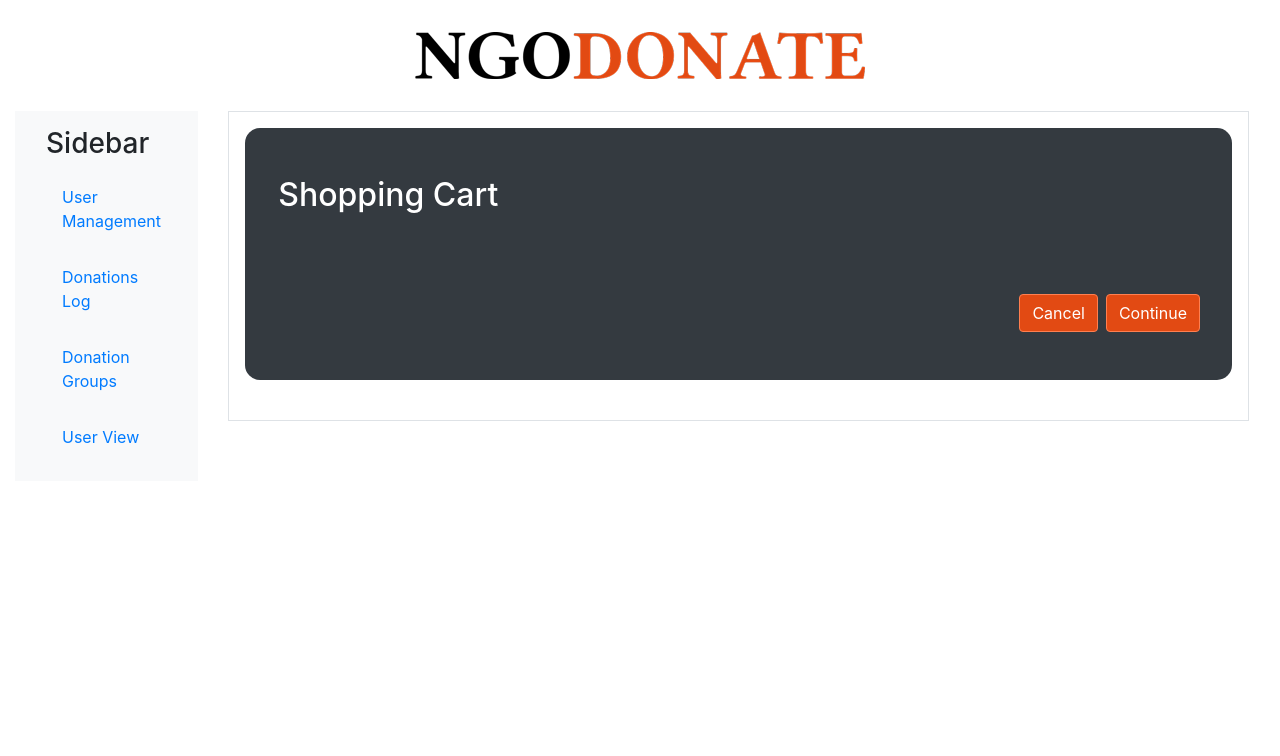
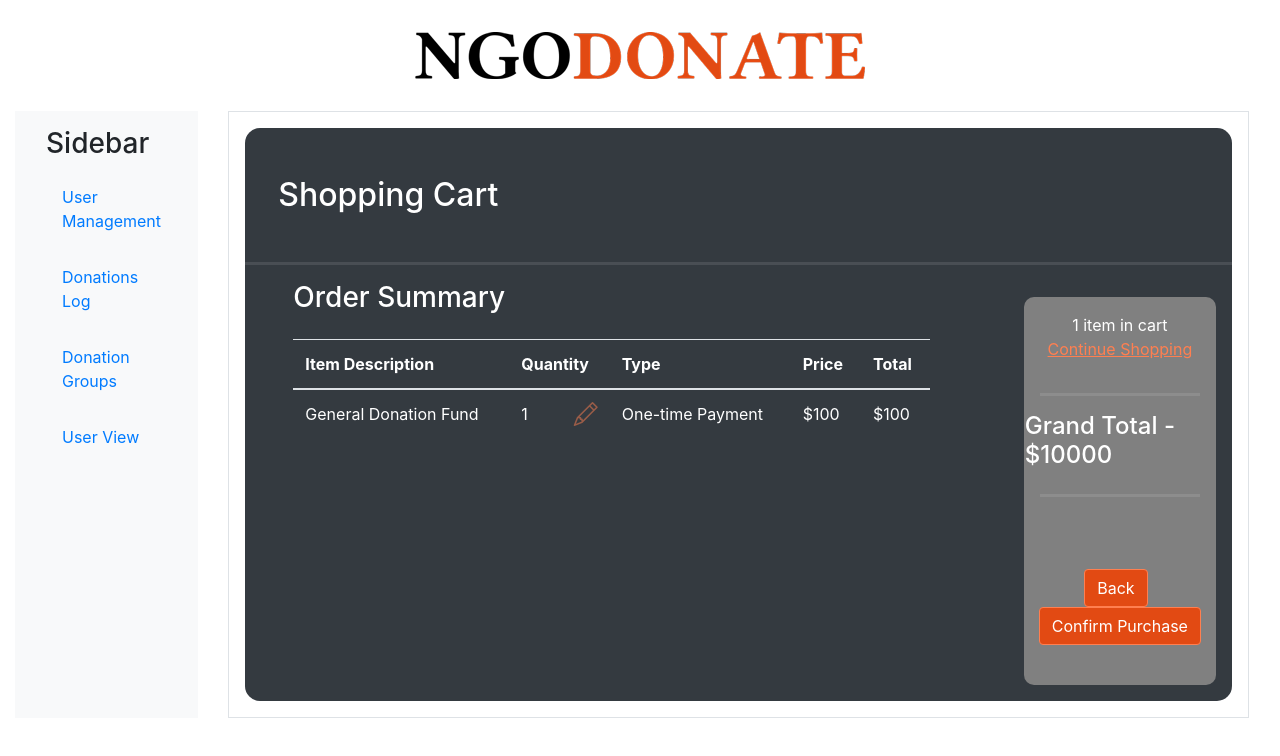
Before and after one commit to loganrennick/ngodonate, an Angular app: page /shopping-cart in a window 1280 px wide. Shown: the top 756 px of the page. Built offline with nearby package versions, Linux system fonts and the light colour scheme.

Commit message:
added shopping cart view

```diff
--- a/src/app/donation-start/donation-start.component.html
+++ b/src/app/donation-start/donation-start.component.html
@@ -5,7 +5,6 @@
             <p>Please select the NGO you wish to donate to.</p>
         </div>
         <div class="card-deck">
-            <!-- @foreach (var service in Model) -->
             <div class="d-flex flex-wrap" *ngFor="let group of groups; index as i">
                 <button type="button" class="btn btn-outline-dark m-3" (click)="onClick()">{{group.Name}}</button>
             </div>
--- a/src/app/donation-type-management/donation-type-management.component.html
+++ b/src/app/donation-type-management/donation-type-management.component.html
@@ -40,7 +40,7 @@
                 <div class="card-footer">
                     <div class="d-flex justify-content-center align-items-center h-100">
                         <button type="button" class="btn btn-primary mr-3 btn-card" *ngIf="!edit[i]"
-                            (click)="onClick(i, group.Name)" [disabled]="editing">Edit</button>
+                            (click)="startEdit(i, group.Name)" [disabled]="editing">Edit</button>
                         <button type="button" class="btn btn-primary mr-3 btn-card" *ngIf="edit[i]"
                             (click)="updateGroup(i, group._id)">Done</button>
                         <button type="button" class="btn btn-danger btn-card" [disabled]="editing"
--- a/src/app/donation-type-management/donation-type-management.component.ts
+++ b/src/app/donation-type-management/donation-type-management.component.ts
@@ -10,13 +10,11 @@ import { BsModalService } from 'ngx-bootstrap/modal';
 })
 export class DonationTypeManagementComponent implements OnInit {
 
-  public groups: any;
-  public edit: boolean[] = [];
-  public editing: boolean = false;
-  public userInput: string = "";
-  public isPopupVisible: boolean = false;
+  public groups: any; // DonationType[]
+  public edit: boolean[] = []; // status of each donation type - are they being edited?
+  public editing: boolean = false; // is a donation type being edited
   groupModel = new DonationType();
-  group: any;
+  group: any; // DonationType
   errorMsg: any;
   modalRef: any;
 
@@ -78,17 +76,6 @@ export class DonationTypeManagementComponent implements OnInit {
     }
   }
 
-
-  onClickSubmit(i: number, ngo: string) {
-    if (this.edit[i])
-      this.edit[i] = false;
-    else
-      this.edit[i] = true;
-    this.groups[i].Name = ngo;
-    this.editing = false;
-  }
-
-
   updateGroup(i: number, id: any) {
     if (this.edit[i])
       this.edit[i] = false;
@@ -110,7 +97,7 @@ export class DonationTypeManagementComponent implements OnInit {
     )
   }
 
-  onClick(i: number, name: string) {
+  startEdit(i: number, name: string) {
     if (this.edit[i])
       this.edit[i] = false;
     else
@@ -119,5 +106,4 @@ export class DonationTypeManagementComponent implements OnInit {
     this.editing = true;
   }
 
-
 }
--- a/src/app/shopping-cart/shopping-cart.component.css
+++ b/src/app/shopping-cart/shopping-cart.component.css
@@ -5,3 +5,13 @@
 .btn-orange:hover,  .btn-orange:active, .btn-orange:visited  {
     background-color: rgb(187, 58, 11) !important;
 }
+hr {
+    border-top: 3px solid rgb(255 255 255 / 10%);
+}
+a {
+    color: coral !important;
+}
+.edit {
+    text-shadow: none !important;
+    color: coral;
+}
--- a/src/app/shopping-cart/shopping-cart.component.html
+++ b/src/app/shopping-cart/shopping-cart.component.html
@@ -1,11 +1,75 @@
 <div class="p-3 border mr-3">
     <div style="background-color: #343a40; color: white; border-radius: 15px;">
-        <div class="row pb-5">
+        <div class="row pb-4">
             <h2 class="pl-5 pt-5">Shopping Cart</h2>
         </div>
-        <div class="my-4 pb-5 row mr-4 d-flex flex-row-reverse">
-            <div class="btn btn-secondary btn-orange mr-2" (click)="continue()">Continue</div>
-            <div class="btn btn-secondary btn-orange mr-2" (click)="cancel()">Cancel</div>
+        <hr>
+        <div class="row">
+            <div class="col-9">
+                <div class="px-5">
+                    <h3 class="pb-3">Order Summary</h3>
+                    <table class="table">
+                        <thead>
+                            <tr>
+                                <th>Item Description</th>
+                                <th>Quantity</th>
+                                <th>Type</th>
+                                <th>Price</th>
+                                <th>Total</th>
+                            </tr>
+                        </thead>
+                        <tbody>
+                            <tr>
+                                <td>General Donation Fund</td>
+                                <td>
+                                    <div class="justify-content-between d-flex">
+                                        <div>{{quantity}}</div>
+                                        <button type="button" class="close pull-right edit"
+                                            (click)="openModal(template)">
+                                            <i class="bi bi-pencil"></i>
+                                        </button>
+                                    </div>
+                                </td>
+                                <td>One-time Payment</td>
+                                <td>$100</td>
+                                <td>$100</td>
+                            </tr>
+                        </tbody>
+                    </table>
+                </div>
+            </div>
+            <div class="col-3">
+                <div class="m-3 p-3" style="background-color: grey; border-radius: 10px;">
+                    <div class="row d-flex justify-content-center">
+                        {{quantity}} item in cart
+                    </div>
+                    <div class="row d-flex justify-content-center pb-3">
+                        <a style="text-decoration: underline;">Continue Shopping</a>
+                    </div>
+                    <hr>
+                    <div class="row d-flex justify-content-center">
+                        <h4>Grand Total - $10000</h4>
+                    </div>
+                    <hr>
+                    <div class="my-4 pt-5  row d-flex justify-content-center">
+                        <div class="btn btn-secondary btn-orange mr-2" (click)="cancel()">Back</div>
+                        <div class="btn btn-secondary btn-orange" (click)="continue()">Confirm Purchase</div>
+                    </div>
+                </div>
+            </div>
+            <ng-template #template>
+                <div class="modal-header">
+                    <h4 class="modal-title pull-left">Edit Quantity</h4>
+                    <button type="button" class="close pull-right" aria-label="Close" (click)="modalRef.hide()">
+                        <span aria-hidden="true">&times;</span>
+                    </button>
+                </div>
+                <div class="modal-body d-flex justify-content-center">
+                    <input type="number" class="form-control w-25 mr-3" [(ngModel)]="quantity" name="Quantity">
+                    <button type="button" class="btn btn-primary " (click)="updateQuantity()">Submit</button>
+                </div>
+            </ng-template>
         </div>
+
     </div>
 </div>
--- a/src/app/shopping-cart/shopping-cart.component.ts
+++ b/src/app/shopping-cart/shopping-cart.component.ts
@@ -1,5 +1,6 @@
-import { Component, OnInit } from '@angular/core';
+import { Component, OnInit, TemplateRef } from '@angular/core';
 import { Router } from '@angular/router';
+import { BsModalService } from 'ngx-bootstrap/modal';
 
 @Component({
   selector: 'app-shopping-cart',
@@ -8,9 +9,20 @@ import { Router } from '@angular/router';
 })
 export class ShoppingCartComponent implements OnInit {
 
-  constructor(private router: Router) { }
+  constructor(private router: Router, private modalService: BsModalService) { }
+
+  modalRef: any;
+  quantity: any = 1;
 
   ngOnInit(): void {
+  }
+
+  openModal(template: TemplateRef<any>) {
+    this.modalRef = this.modalService.show(template);
+  }
+
+  updateQuantity() {
+    this.modalRef.hide();
   }
 
   cancel() {
```
